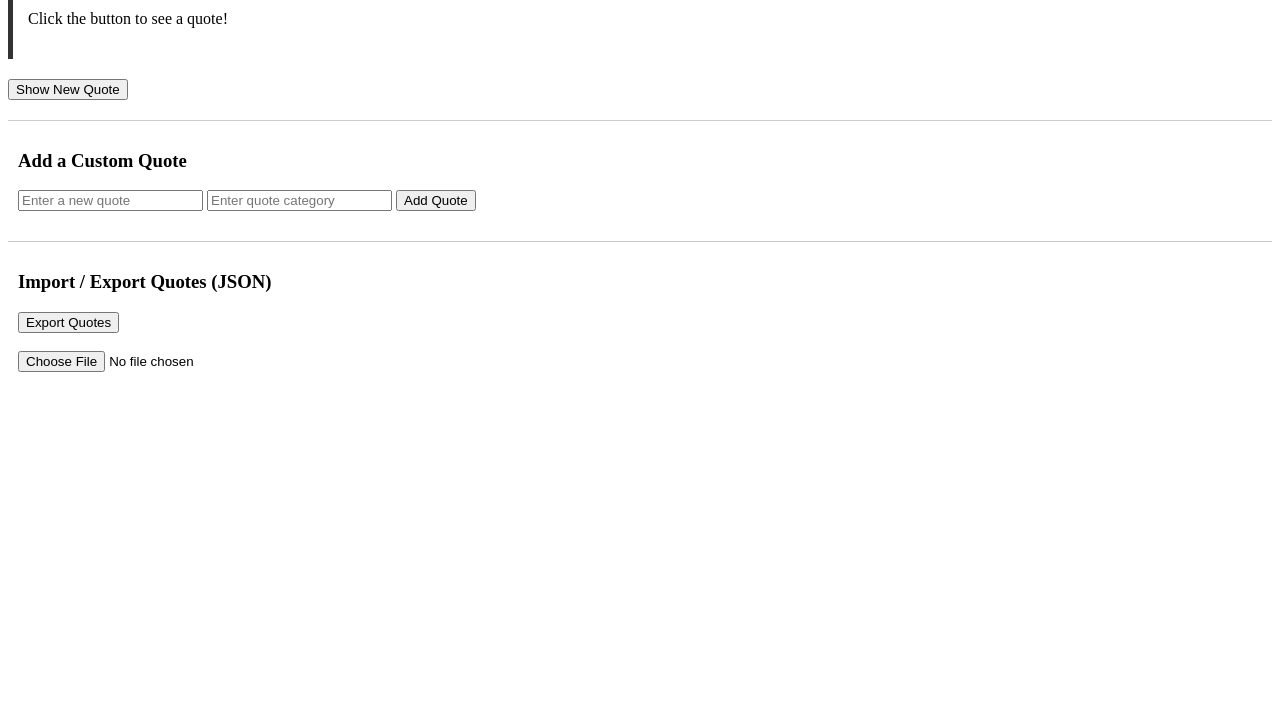
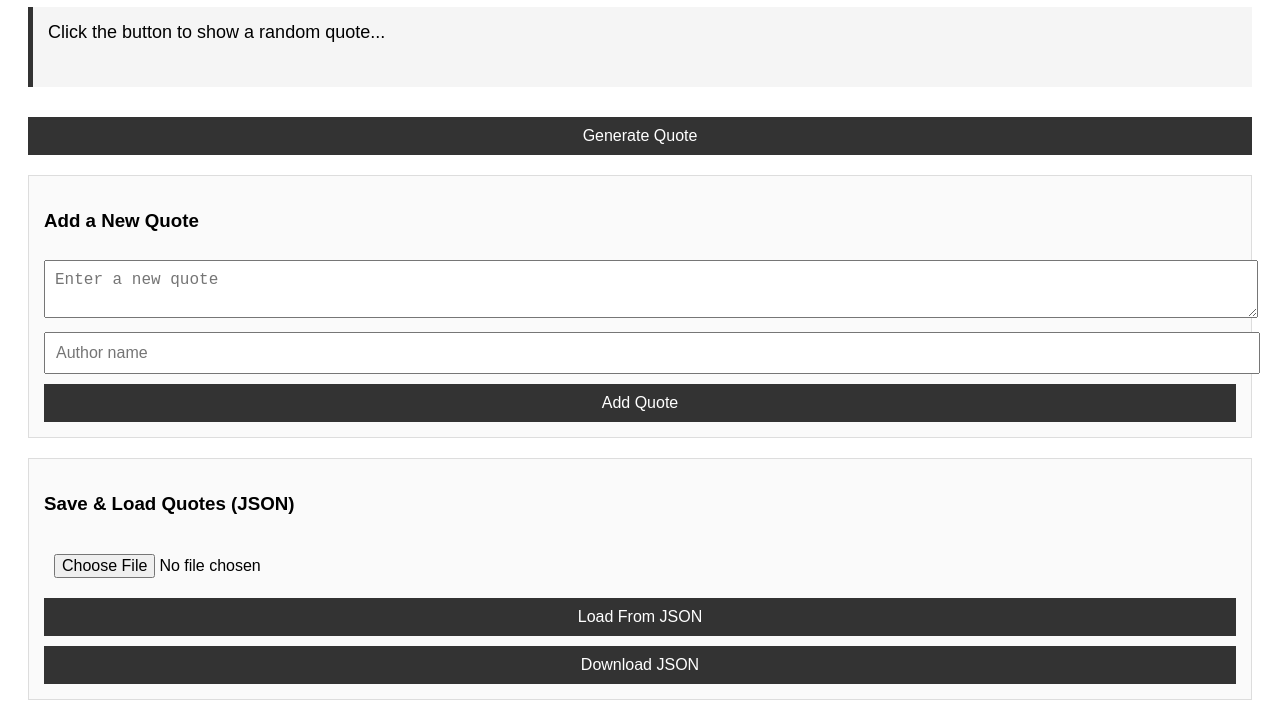
Before and after one commit to bekyman/alx_fe_javascript, a plain HTML site: page dom-manipulation/index.html in a window 1280 px wide. Shown: the part 101-829 px from the top of the page. Before the commit the page ends 800 px from the top, so only its background shows below. Drawn offline with Linux system fonts and the light colour scheme.

Commit message:
Update index.html

```diff
--- a/dom-manipulation/index.html
+++ b/dom-manipulation/index.html
@@ -2,49 +2,148 @@
 <html lang="en">
 <head>
   <meta charset="UTF-8">
+  <meta name="viewport" content="width=device-width, initial-scale=1.0">
   <title>Dynamic Quote Generator</title>
+
   <style>
+    body {
+      font-family: Arial, sans-serif;
+      padding: 20px;
+    }
+
     #quoteDisplay {
       margin: 20px 0;
       padding: 15px;
       border-left: 5px solid #333;
+      background: #f5f5f5;
       min-height: 50px;
+      font-size: 18px;
     }
+
     .form-container, .json-controls {
       margin-top: 20px;
+      padding: 15px;
+      border: 1px solid #ddd;
+      background: #fafafa;
+    }
+
+    input, textarea, button {
+      margin-top: 10px;
+      width: 100%;
       padding: 10px;
-      border-top: 1px solid #ccc;
+      font-size: 16px;
+    }
+
+    button {
+      cursor: pointer;
+      background: #333;
+      color: #fff;
+      border: none;
     }
   </style>
 </head>
+
 <body>
 
   <h1>Dynamic Quote Generator</h1>
 
-  <div id="quoteDisplay">
-    <p>Click the button to see a quote!</p>
-  </div>
+  <!-- Quote Display -->
+  <div id="quoteDisplay">Click the button to show a random quote...</div>
+  <button onclick="showRandomQuote()">Generate Quote</button>
 
-  <button id="newQuote">Show New Quote</button>
+  <!-- Add New Quote Form -->
+  <div class="form-container">
+    <h3>Add a New Quote</h3>
 
-  <!-- Add Quote Form -->
-  <div class="form-container">
-    <h3>Add a Custom Quote</h3>
-    <input id="newQuoteText" type="text" placeholder="Enter a new quote" />
-    <input id="newQuoteCategory" type="text" placeholder="Enter quote category" />
+    <textarea id="newQuote" placeholder="Enter a new quote"></textarea>
+    <input type="text" id="newAuthor" placeholder="Author name">
+
     <button onclick="addQuote()">Add Quote</button>
   </div>
 
-  <!-- JSON Import / Export -->
+  <!-- Save/Load JSON Controls -->
   <div class="json-controls">
-    <h3>Import / Export Quotes (JSON)</h3>
+    <h3>Save & Load Quotes (JSON)</h3>
 
-    <button onclick="exportToJson()">Export Quotes</button>
-    <br /><br />
-
-    <input type="file" id="importFile" accept=".json" onchange="importFromJsonFile(event)" />
+    <input type="file" id="jsonFileInput" accept=".json">
+    <button onclick="loadFromJSON()">Load From JSON</button>
+    <button onclick="downloadJSON()">Download JSON</button>
   </div>
 
-  <script src="script.js"></script>
+  <script>
+    // Load quotes from localStorage or default list
+    let quotes = JSON.parse(localStorage.getItem("quotes")) || [
+      { text: "The best way to predict the future is to create it.", author: "Peter Drucker" },
+      { text: "Success is not final; failure is not fatal.", author: "Winston Churchill" },
+    ];
+
+    // Show a random quote
+    function showRandomQuote() {
+      const random = Math.floor(Math.random() * quotes.length);
+      const q = quotes[random];
+      document.getElementById("quoteDisplay").innerHTML = `"${q.text}" — <b>${q.author}</b>`;
+    }
+
+    // Add a new quote
+    function addQuote() {
+      const text = document.getElementById("newQuote").value.trim();
+      const author = document.getElementById("newAuthor").value.trim();
+
+      if (!text || !author) {
+        alert("Please enter both quote and author.");
+        return;
+      }
+
+      quotes.push({ text, author });
+      localStorage.setItem("quotes", JSON.stringify(quotes));
+
+      document.getElementById("newQuote").value = "";
+      document.getElementById("newAuthor").value = "";
+
+      alert("Quote added successfully!");
+    }
+
+    // Download JSON
+    function downloadJSON() {
+      const blob = new Blob([JSON.stringify(quotes, null, 2)], { type: "application/json" });
+      const url = URL.createObjectURL(blob);
+      const a = document.createElement("a");
+
+      a.href = url;
+      a.download = "quotes.json";
+      document.body.appendChild(a);
+      a.click();
+      document.body.removeChild(a);
+      URL.revokeObjectURL(url);
+    }
+
+    // Load quotes from JSON file
+    function loadFromJSON() {
+      const fileInput = document.getElementById("jsonFileInput");
+      const file = fileInput.files[0];
+
+      if (!file) {
+        alert("Please select a JSON file first.");
+        return;
+      }
+
+      const reader = new FileReader();
+      reader.onload = function (event) {
+        try {
+          const jsonData = JSON.parse(event.target.result);
+          if (!Array.isArray(jsonData)) throw new Error("Invalid JSON format");
+
+          quotes = jsonData;
+          localStorage.setItem("quotes", JSON.stringify(quotes));
+          alert("Quotes loaded successfully!");
+        } catch {
+          alert("Invalid JSON file.");
+        }
+      };
+
+      reader.readAsText(file);
+    }
+  </script>
+
 </body>
 </html>
```
